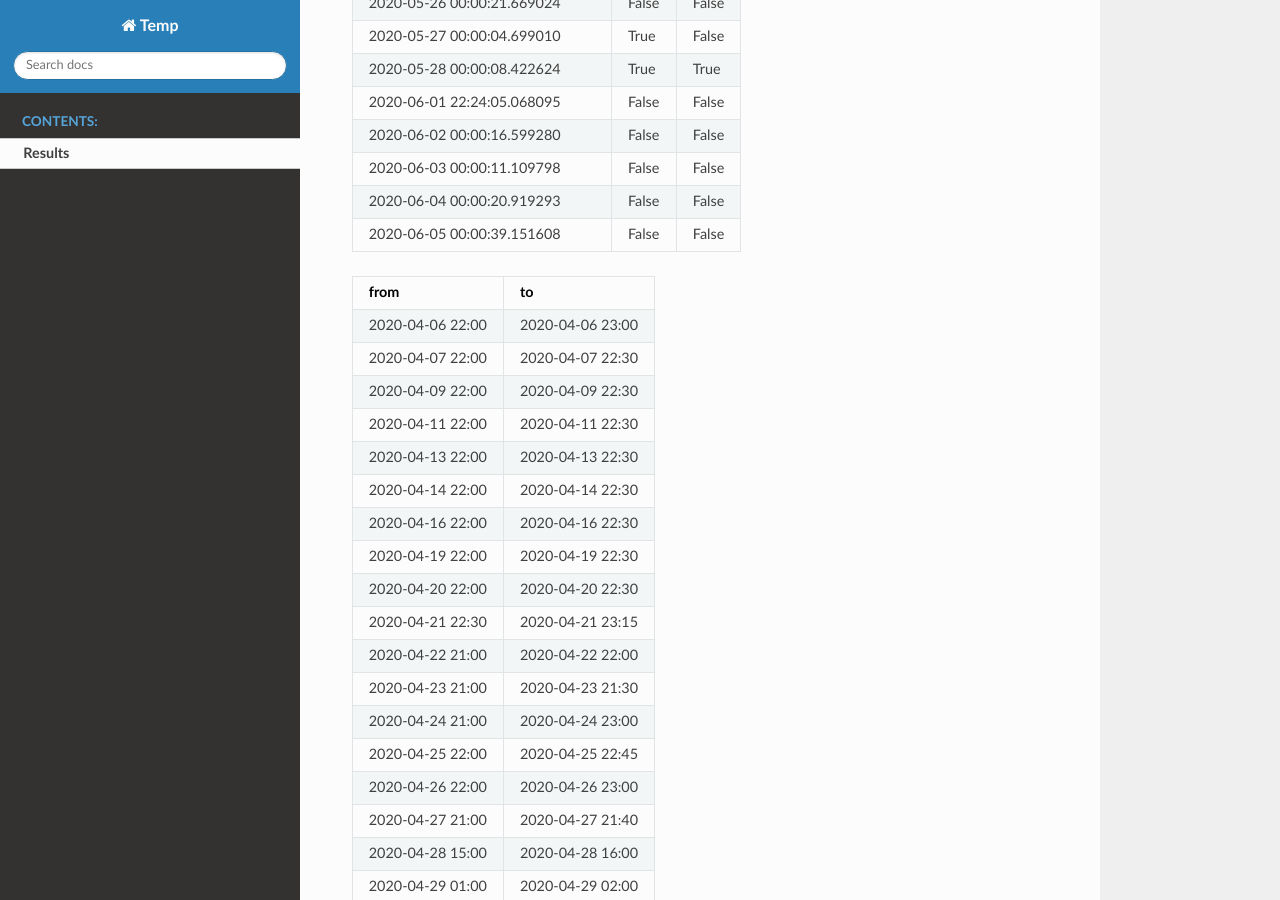
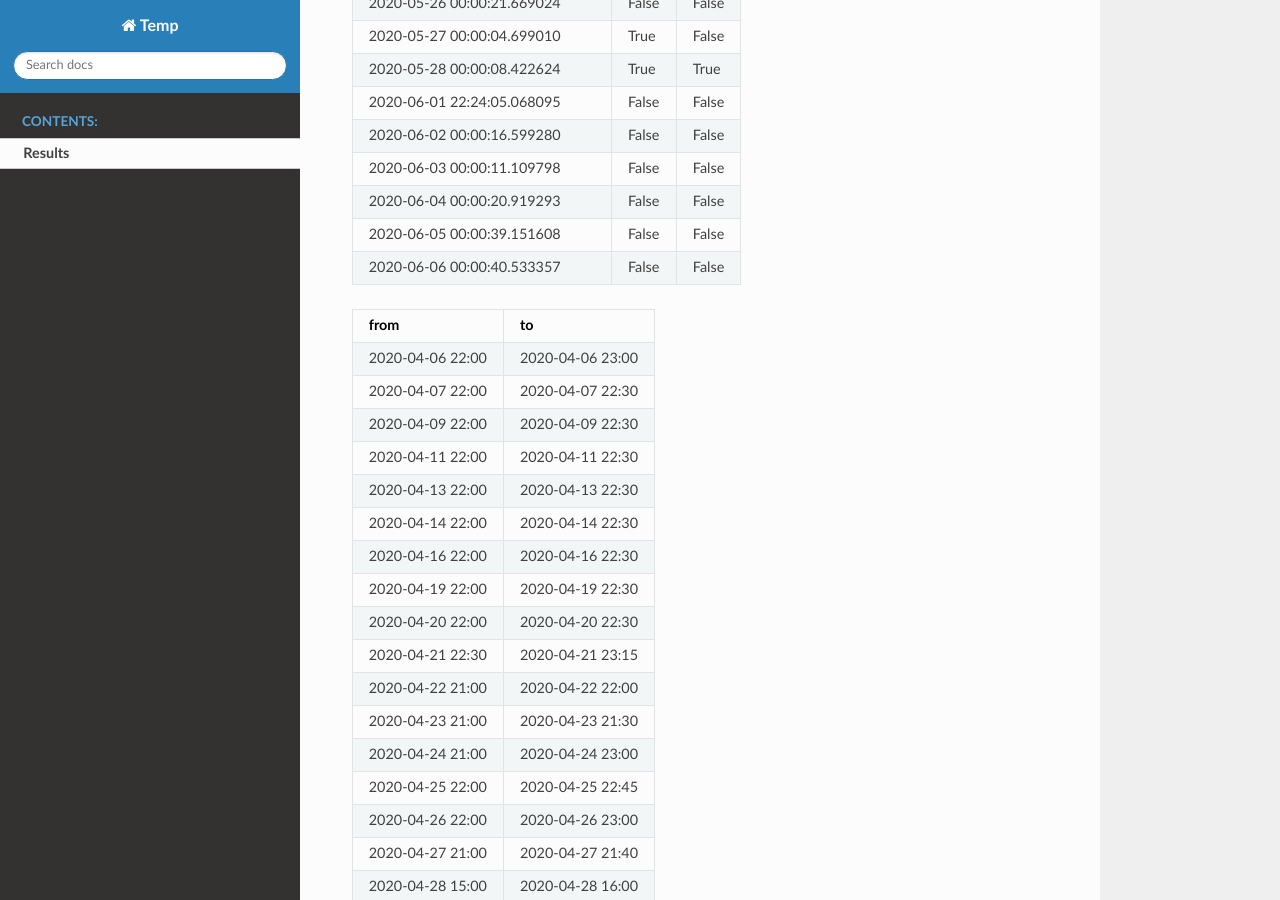
Before and after one commit to shlomow/queries-results, a Sphinx documentation site: the page built from source/results.rst, in a window 1280 px wide and 900 px high, scrolled down 1904 px. Built offline with Sphinx 7.4.7 and the Read the Docs theme 2.0.0, drawn with Linux system fonts in a browser that asks for light colours.

Commit message:
update results

```diff
--- a/source/results.rst
+++ b/source/results.rst
@@ -66,6 +66,7 @@ third experiment: 2.06.2020
    2020-06-03 00:00:11.109798, False, False
    2020-06-04 00:00:20.919293, False, False
    2020-06-05 00:00:39.151608, False, False
+   2020-06-06 00:00:40.533357, False, False
 
 .. csv-table::
    :header: "from", "to"
```
Also changed, not shown: results.json (+1 -1 lines).
